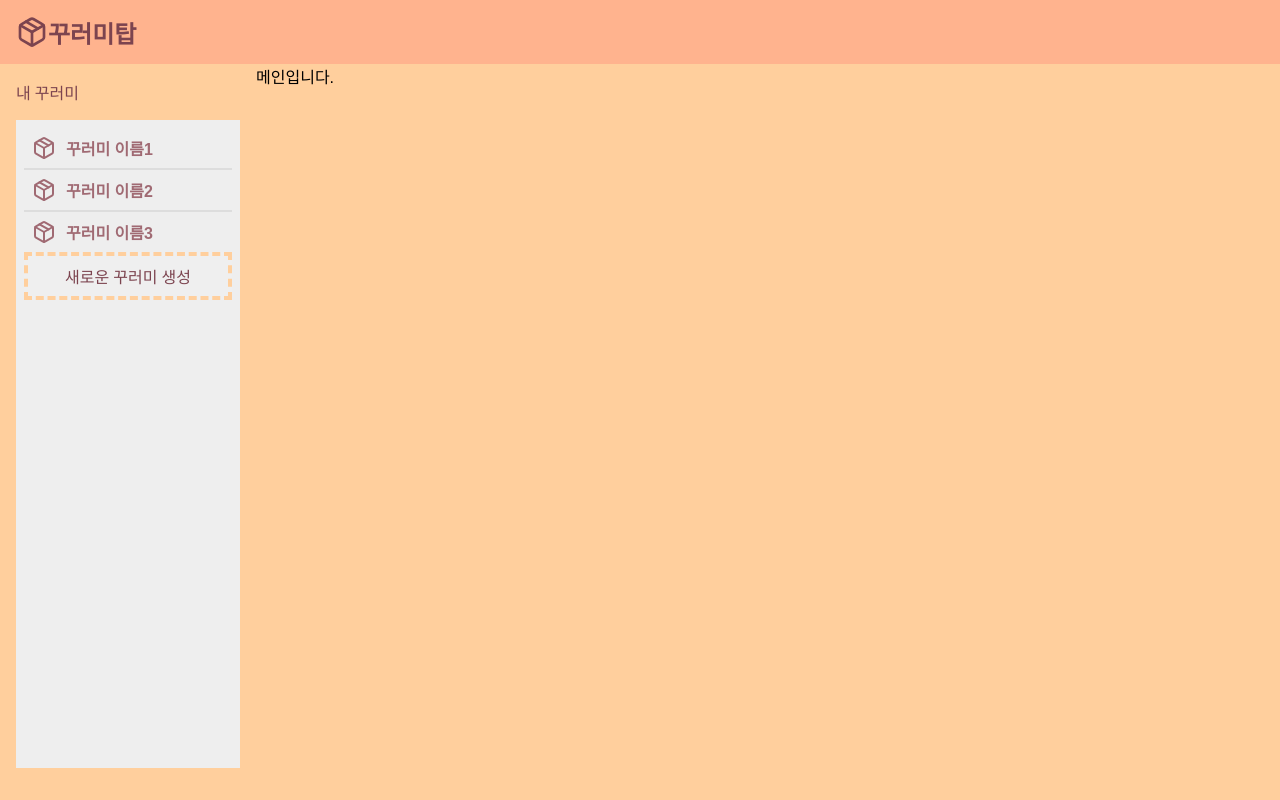
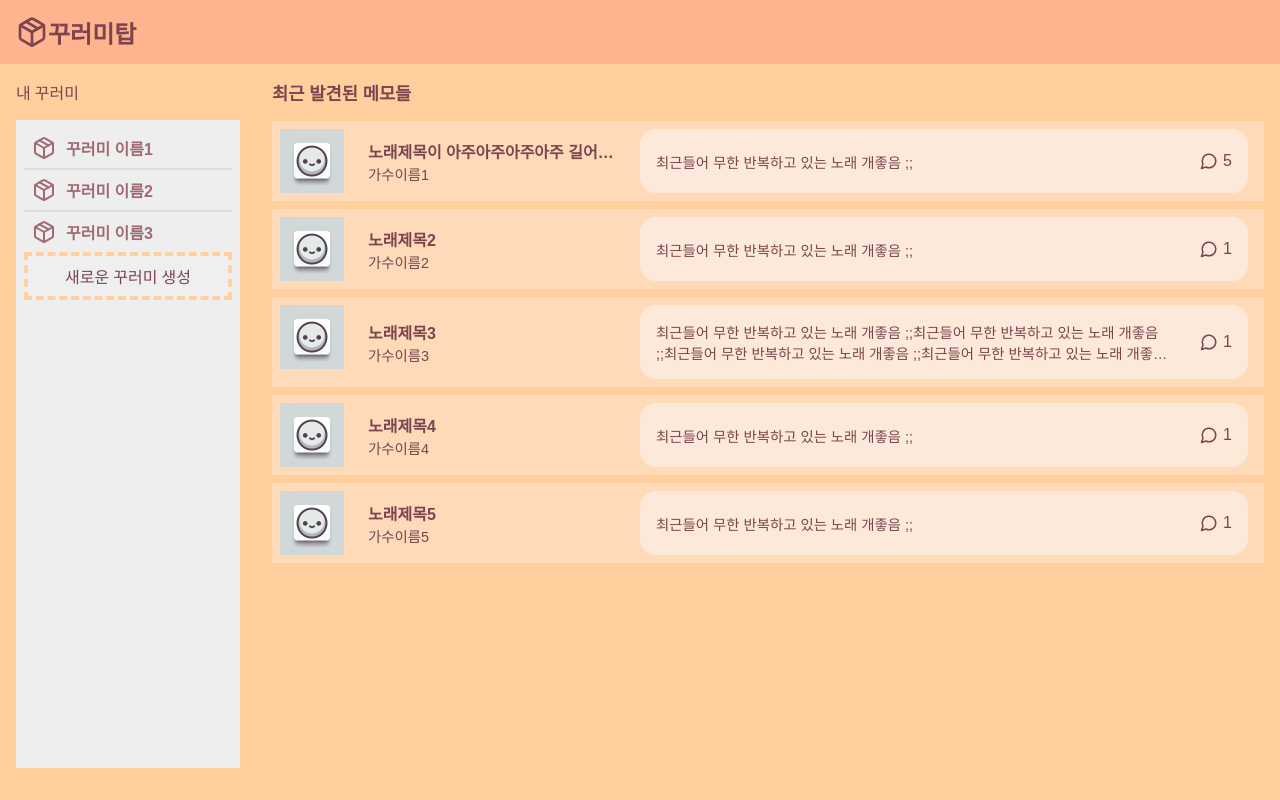
Before and after one commit to R3pic/kuromitop_front, a Next.js app: page / in a window 1280 px wide. Built offline with nearby package versions, Linux system fonts and the light colour scheme; a web font is replaced by a local one.

Commit message:
feat: 메인페이지 구현

```diff
--- a/src/app/page.tsx
+++ b/src/app/page.tsx
@@ -1,9 +1,90 @@
+import Image from "next/image";
+import { MessageCircle } from 'lucide-react';
 import styles from "./styles.module.css";
 
 export default function Home() {
+  const memoList: MemoItemProps[] = [
+    {
+      thumbnail: '/profile.webp',
+      name: "노래제목이 아주아주아주아주 길어진다면 어떻게 될까요",
+      artist: "가수이름1",
+      memoPreview: "최근들어 무한 반복하고 있는 노래 개좋음 ;; ",
+      memoCount: 5,
+    },
+    {
+      thumbnail: '/profile.webp',
+      name: "노래제목2",
+      artist: "가수이름2",
+      memoPreview: "최근들어 무한 반복하고 있는 노래 개좋음 ;;",
+      memoCount: 1,
+    },
+    {
+      thumbnail: '/profile.webp',
+      name: "노래제목3",
+      artist: "가수이름3",
+      memoPreview: "최근들어 무한 반복하고 있는 노래 개좋음 ;;".repeat(5),
+      memoCount: 1,
+    },
+    {
+      thumbnail: '/profile.webp',
+      name: "노래제목4",
+      artist: "가수이름4",
+      memoPreview: "최근들어 무한 반복하고 있는 노래 개좋음 ;;",
+      memoCount: 1,
+    },
+    {
+      thumbnail: '/profile.webp',
+      name: "노래제목5",
+      artist: "가수이름5",
+      memoPreview: "최근들어 무한 반복하고 있는 노래 개좋음 ;;",
+      memoCount: 1,
+    },
+  ];
+
   return (
     <div className={styles.page}>
-      <p>메인입니다.</p>
+      <div className={styles.content_grid}>
+        <section className={styles.recentMemoSection}>
+          <h1 className={styles.recentMemoTitle}>최근 발견된 메모들</h1>
+          <div className={styles.memoList}>
+            {memoList.map(({thumbnail, name, artist, memoPreview, memoCount}, i) =>
+            <MemoItem key={i}
+            thumbnail={thumbnail}
+            name={name}
+            artist={artist}
+            memoPreview={memoPreview}
+            memoCount={memoCount}
+            />)}
+          </div>
+        </section>
+      </div>
     </div>
   );
 }
+
+interface MemoItemProps {
+  thumbnail: string;
+  name: string;
+  artist: string;
+  memoPreview: string;
+  memoCount: number;
+}
+
+function MemoItem({ thumbnail, name, artist, memoPreview, memoCount }: MemoItemProps) {
+  return (
+    <div className={styles.memoItem}>
+        <Image className={styles.thumbnail_icon} src={thumbnail} alt={name} width={64} height={64} />
+        <div className={styles.musicInfo}>
+          <h3 className={styles.musicName}>{ name }</h3>
+          <p className={styles.musicArtist}>{ artist }</p>
+        </div>
+        <div className={styles.memoInfo}>
+          <p className={styles.memoPreview}>{ memoPreview }</p>
+          <div className={styles.memoCount}>
+            <MessageCircle size={18}/>
+            <span className={styles.memoCountText}>{ memoCount }</span>
+          </div>
+        </div>
+    </div>
+  );
+}
--- a/src/app/styles.module.css
+++ b/src/app/styles.module.css
@@ -1,8 +1,94 @@
+/* 레이아웃 */
+.content_section {
+  display: flex;
+}
+
+/* 페이지 */
 .page {
   background: var(--background);
   height: calc(100vh - var(--header-height));
 }
 
-.content_section {
+.content_grid {
+  display: grid;
+}
+
+.recentMemoSection {
+  color: var(--text-primary);
+  padding: 1rem;
+}
+
+.recentMemoTitle {
+  font-size: 1.1rem;
+  margin-bottom: 1rem;
+}
+
+.memoList {
+  display: flex;
+  flex-direction: column;
+  gap: 0.5rem;
+}
+
+.memoItem {
+  background: var(--color-secondary);
+  display: flex;
+  transition: transform 0.3s ease, box-shadow 0.3s ease;
+}
+
+.memoItem:hover {
+  transform: translateY(-3px);
+  box-shadow: 0 4px 8px rgba(0, 0, 0, 0.2);
+}
+
+.thumbnail_icon {
+  margin: 0.5rem;
+}
+
+.musicInfo {
+  min-width: 16rem;
+  display: flex;
+  flex-direction: column;
+  justify-content: center;
+  margin-left: 1rem;
+}
+
+.musicName {
+  font-size: 1rem;
+  max-width: 256px;
+  white-space: nowrap;
+  overflow: hidden;
+  text-overflow: ellipsis;
+}
+
+.musicArtist {
+  font-size: 0.9rem;
+}
+
+.memoInfo {
+  background: rgba(250, 250, 250, 0.5);
+  border-radius: 1rem;
+  padding: 1rem;
+  flex-grow: 1;
+  display: flex;
+  align-items: center;
+  justify-content: space-between;
+  margin: 0.5rem 1rem 0.5rem 1rem;
+}
+
+.memoPreview {
+  font-size: 0.9rem;
+  max-width: 32rem;
+  display: -webkit-box;        /* Flex 기반의 레이아웃 */
+  line-clamp: 2;
+  -webkit-line-clamp: 2;       /* 표시할 줄 수 */
+  -webkit-box-orient: vertical;
+  overflow: hidden;            /* 넘치는 부분 숨김 */
+}
+
+.memoCount {
   display: flex;
 }
+
+.memoCountText {
+  margin-left: 0.3rem;
+}
```
